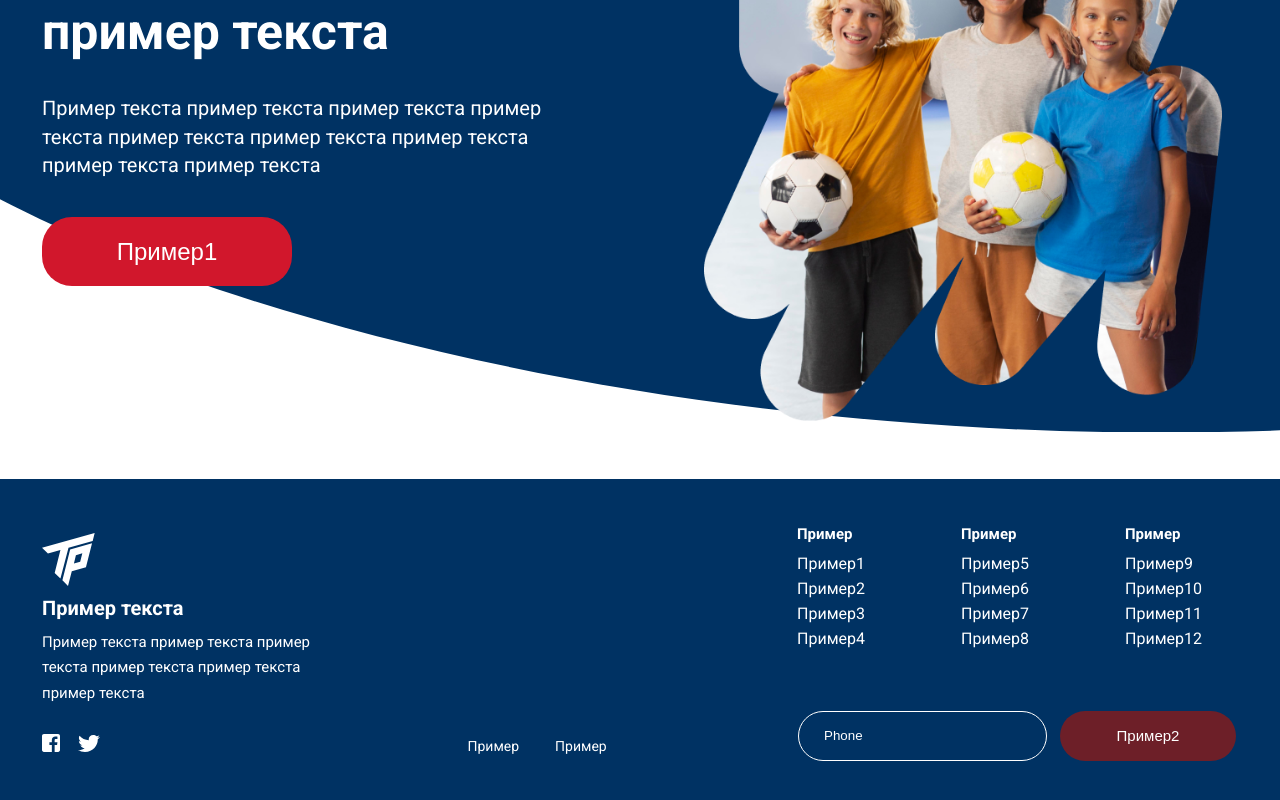
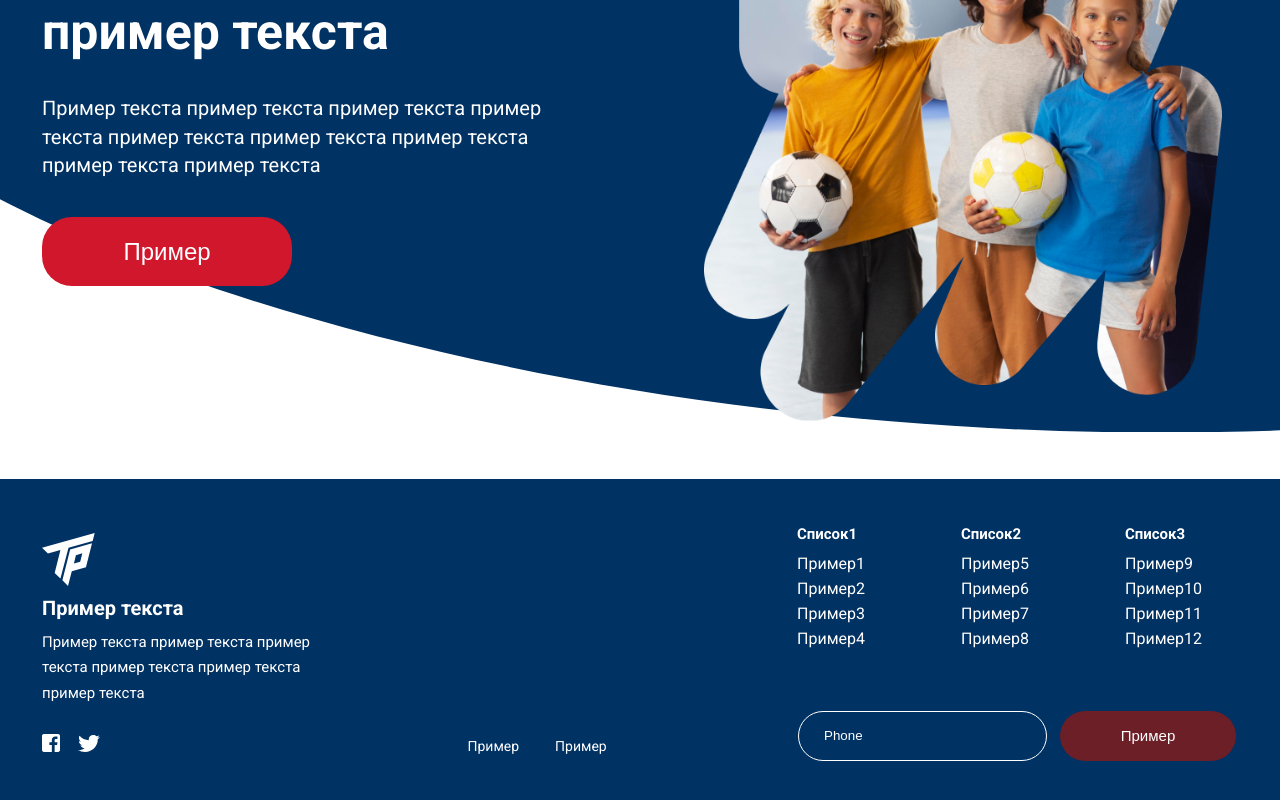
Before and after one commit to Trudovyereservy/frontend_part, a Next.js app: page / in a window 1280 px wide. Shown: the part 314-1114 px from the top of the page. Built offline with nearby package versions, Linux system fonts and the light colour scheme.

Commit message:
Правка по замечаниям. Меню открывается

```diff
--- a/src/components/Button/Button.props.ts
+++ b/src/components/Button/Button.props.ts
@@ -1,8 +1,8 @@
-import React, { ReactNode } from 'react';
+import React from 'react';
 
 export interface ButtonProps {
     onClick: () => void;
-    children: ReactNode;
+    children: React.ReactNode;
     className?: string;
     disabled?: boolean;
     active?: boolean;
--- a/src/components/Button/Button.tsx
+++ b/src/components/Button/Button.tsx
@@ -1,8 +1,4 @@
 import { ButtonProps } from './Button.props';
-// import Link from 'next/link';
-import styles from './button.module.scss';
-import { useState } from 'react';
-// import './button.module.scss';
 
 const Button = (props: ButtonProps) => {
   const { onClick, className, disabled, children, active} = props;
--- a/src/components/Footer/Footer.tsx
+++ b/src/components/Footer/Footer.tsx
@@ -2,10 +2,10 @@
 import styles from './footer.module.scss';
 import Link from 'next/link';
 import { Button } from '../Button/Button';
-import { buttons } from '../../utils/constans';
+import { linksItems, buttonsNames } from '../../utils/constans';
 import { Input } from '../Input/Input';
 import { useForm } from 'react-hook-form';
-import {LinksBlock} from '../Links/LinksBlock'
+import {LinksBlock} from '../Links/LinksBlock';
 
 const Footer = () => {
   const {
@@ -13,6 +13,18 @@ const Footer = () => {
     handleSubmit,
     formState: { errors, isValid },
   } = useForm({ mode: 'onChange' });
+
+
+  const createLinks = (index: number, sectionName: string, linksItems: object) => {
+    return (
+      <ul key={index} className={styles.footer__list}>
+  <h3 className={styles.footer__list_title}>{sectionName}</h3>
+  {linksItems.map((link) => (
+    <LinksBlock key={link.id} linkUrl={link.linkUrl} linkText={link.linkText} />
+  ))}
+</ul>
+    )
+  }
 
   return (
     <footer className={styles.footer__container}>
@@ -31,25 +43,27 @@ const Footer = () => {
           </div>
           <nav className={styles.footer__menu}>
 
-            <ul className={styles.footer__list}>
+            {/* <ul className={styles.footer__list}>
             <h3 className={styles.footer__list_title}>Пример</h3>
-              {buttons[0].map((link) => (
+              {linksItems.exampleOne.map((link) => (
                 <LinksBlock key={link.id} linkUrl={link.linkUrl} linkText={link.linkText} />
               ))}
-            </ul>
-
-            <ul className={styles.footer__list}>
+            </ul> */}
+            {createLinks(1, 'Список1', linksItems.exampleOne)}
+            {createLinks(2, 'Список2', linksItems.exampleTwo)}
+            {createLinks(3, 'Список3', linksItems.exampleThree)}
+            {/* <ul className={styles.footer__list}>
             <h3 className={styles.footer__list_title}>Пример</h3>
-              {buttons[1].map((link) => (
+              {linksItems.exampleTwo.map((link) => (
                 <LinksBlock key={link.id} linkUrl={link.linkUrl} linkText={link.linkText} />
               ))}
             </ul>
             <ul className={styles.footer__list}>
             <h3 className={styles.footer__list_title}>Пример</h3>
-              {buttons[2].map((link) => (
+              {linksItems.exampleThree.map((link) => (
                 <LinksBlock key={link.id} linkUrl={link.linkUrl} linkText={link.linkText} />
               ))}
-            </ul>
+            </ul> */}
           </nav>
         </div>
 
@@ -89,11 +103,11 @@ const Footer = () => {
                 console.log('Кнопка нажата!');
               }}
             >
-              {buttons[0][1].text}
+              {buttonsNames.mainButtonFooter}
             </Button>
             {/* {!isValid ? <div className={styles.footer__form_error}>Введите номер телефона</div> : ''} */}
             <div className={styles.footer__form_error}>
-              {errors?.Phone && <p>{errors?.Phone?.message || 'Введите номер телефона'}</p>}
+              {errors?.Phone && <p>{errors?.Phone?.message || 'введите номер телефона'}</p>}
             </div>
           </form>
         </div>
--- a/src/components/Header/Header.tsx
+++ b/src/components/Header/Header.tsx
@@ -7,10 +7,10 @@ import  Menu  from '@/components/Menu/Menu';
 import { useState } from 'react';
 
 const Header = () => {
-  const [closeMenu, setCloseMenu] = useState(false);
+  const [isMenuOpen, setIsMenuOpen] = useState(false);
 
   const handleToggleMenu = () => {
-    setCloseMenu(!closeMenu);
+    setIsMenuOpen(isMenuOpen => !isMenuOpen);
   }
 
   return (
@@ -24,7 +24,7 @@ const Header = () => {
           <LinksHeader key={link.id} title={link.title} href={link.href} />
         ))}
 
-        <button className={styles.burger} type="button">
+        <button className={styles.burger} type="button" onClick={handleToggleMenu}>
           <span className={styles.burger__icon}></span>
         </button>
         </ul>
@@ -33,7 +33,7 @@ const Header = () => {
 
       {/* В какой компонент встатвить бургер меню?! */}
 
-      {/* <Menu handler={closeMenu} handleToggleMenu={handleToggleMenu} /> */}
+      <Menu handler={isMenuOpen} handleToggleMenu={handleToggleMenu} />
     </header>
   );
 };
--- a/src/components/Input/Input.props.ts
+++ b/src/components/Input/Input.props.ts
@@ -1,5 +1,5 @@
 export interface InputProps {
-  className?: string;
+  className: string;
   register: (name: string) => void;
   nameInput: string;
   // nameInput: any;
--- a/src/components/Input/Input.tsx
+++ b/src/components/Input/Input.tsx
@@ -1,16 +1,18 @@
 import { InputProps } from './Input.props';
 
 const Input = (props: InputProps) => {
+// const Input = (props: React.HTMLProps<HTMLInputElement>) => {
   const { className, register, nameInput } = props;
 
   return (
     <input
-      type="text"
-      placeholder="Phone"
-      className={className}
-      {...register(nameInput, { required: 'Введите телефон в формате +7-***-**-**',  pattern: /^(\s*)?(\+)?([- _():=+]?\d[- _():=+]?){10,14}(\s*)?$/i })}
-      // {...register(nameInput, { required: 'Введите телефон в формате +7-***-**-**',  pattern: /^(\s*)?(\+)?([- _():=+]?\d[- _():=+]?){10,14}(\s*)?$/i })}
-      // {...register(nameInput, { required: 'Введите телефон в формате +7-***-**-**',  pattern: /^(\s*)?(\+)?([- _():=+]?\d[- _():=+]?){10,14}(\s*)?$/i })}
+    type="text"
+    placeholder="Phone"
+    className={className}
+    // {...register(nameInput, { required: 'Введите телефон в формате +7-***-**-**', pattern: {value: /^(\s*)?(\+)?([- _():=+]?\d[- _():=+]?){10,14}(\s*)?$/i, message: 'Введите телефон' })}
+    {...register(nameInput, { required: 'Введите телефон в формате +7-***-**-**', pattern: /^(\s*)?(\+)?([- _():=+]?\d[- _():=+]?){10,14}(\s*)?$/i })}
+    // {...register(nameInput, { required: 'Введите телефон в формате +7-***-**-**',  pattern: /^(\s*)?(\+)?([- _():=+]?\d[- _():=+]?){10,14}(\s*)?$/i })}
+    {...props}
     />
   );
 };
--- a/src/components/Menu/menu.module.scss
+++ b/src/components/Menu/menu.module.scss
@@ -11,15 +11,17 @@
   }
 
   .menu_active {
-    transform: translate(32.3%);
+    // transform: translate(32.3%);
+    transform: translate(50%);
+
   }
 
   .menu__overlay {
     width: 0;
     position: absolute;
     background-color: #000;
-    /* background-color: rgba(0, 0, 0, 0.3); */
-    opacity: .3;
+    // background-color: rgba(0, 0, 0, 0.3);
+    opacity: .5;
     /* position: fixed; */
     /* display: none; */
   }
@@ -28,7 +30,7 @@
     width: 100vw;
     height: 100vh;
     right: 100%;
-    z-index: 9999;
+    z-index: 98;
     position: fixed;
   }
 
@@ -38,7 +40,7 @@
     height: 100%;
   }
 
-  .menu__button-close {
+  .menu__button_close {
     background-image: url('../../../public/close_icon_menu.svg');
     width: 22px;
     height: 22px;
@@ -47,28 +49,33 @@
     border: none;
     background-position: center;
     position: absolute;
-    top: 25px;
-    right: 26px;
+    top: 125px;
+    color: red;
+    left: 5px;
+    // right: 10px;
+    z-index: 99;
     cursor: pointer;
   }
 
-  .menu__button-close:hover {
+  .menu__button_close:hover {
     opacity: .8;
     transition: opacity .2s 20ms ease-in-out;
   }
 
   .menu__nav {
     display: flex;
-    width: 300px;
+    width: 100%;
     height: 100%;
-    margin: 0 auto;
+    // margin: 0 auto;
     flex-direction: column;
-    align-items: center;
+    // align-items: center;
+    // text-align: center;
+    margin-left: 50px;
   }
 
   .menu__link {
     text-decoration: none;
-    color: white;
+    color: red;
     font-family: "Inter", "Arial", sans-serif;
     font-weight: 400;
     font-size: 18px;
@@ -76,7 +83,7 @@
   }
 
   .menu__link:first-child {
-    margin: 159px 0 0 0;
+    margin: 100px 0 0 0;
   }
 
   .menu__link:nth-child(2n) {
@@ -114,7 +121,7 @@
 
   }
 
-  .menu__button-account {
+  .menu__button_account {
     color: white;
     font-family: "Inter", "Arial", sans-serif;
     font-weight: 400;
@@ -152,8 +159,23 @@
       /* height: 100vh; */
     }
 
+    .menu__button_close {
+      // background-image: url('../../../public/close_icon_menu.svg');
+      // width: 22px;
+      // height: 22px;
+      // padding: 0;
+      // background-color: transparent;
+      // border: none;
+      // background-position: center;
+      // position: absolute;
+      top: 25px;
+      left: 0;
+      right: 26px;
+    }
+
     .menu__container {
       width: 100%;
+
     }
   }
 
--- a/src/components/main-banner/main-banner.tsx
+++ b/src/components/main-banner/main-banner.tsx
@@ -5,7 +5,7 @@ import picturelogo_mobile from '../../../public/Mask group_394px.png';
 // import picturebackground from '../../../public/main_banner_picture.svg';
 import Image from 'next/image';
 import { Button } from '../Button/Button';
-import { buttons } from '@/utils/constans';
+import { buttonsNames } from '@/utils/constans';
 
 const MainBanner = () => {
   return (
@@ -36,7 +36,7 @@ const MainBanner = () => {
             console.log('Кнопка нажата!');
           }}
         >
-          {buttons[0][0].text}
+          {buttonsNames.mainButtonFooter}
         </Button>
       </div>
     </div>
--- a/src/utils/constans.js
+++ b/src/utils/constans.js
@@ -1,5 +1,5 @@
-const buttons = [
-  [
+const linksItems = {
+  exampleOne: [
     {
       text: 'Пример1',
       id: 0,
@@ -25,8 +25,7 @@ const buttons = [
       linkUrl: '#',
     },
   ],
-
-  [
+  exampleTwo: [
     {
       text: 'Пример1',
       id: 0,
@@ -53,7 +52,7 @@ const buttons = [
     },
   ],
 
-  [
+  exampleThree: [
     {
       text: 'Пример1',
       id: 0,
@@ -79,7 +78,12 @@ const buttons = [
       linkUrl: '#',
     },
   ],
-];
+};
+
+const buttonsNames = {
+  mainButtonHeader: 'Пример',
+  mainButtonFooter: 'Пример',
+};
 
 const headerLinks = [
   { id: 0, title: 'Блог', href: '/blog' },
@@ -88,4 +92,4 @@ const headerLinks = [
   { id: 3, title: 'Контакты', href: '/contacts' },
 ];
 
-export { buttons, headerLinks };
+export { linksItems, buttonsNames, headerLinks };
```
Also changed, not shown: src/components/Footer/footer.module.scss (+1 -6 lines), src/components/Menu/Menu.tsx (+14 -7 lines).
